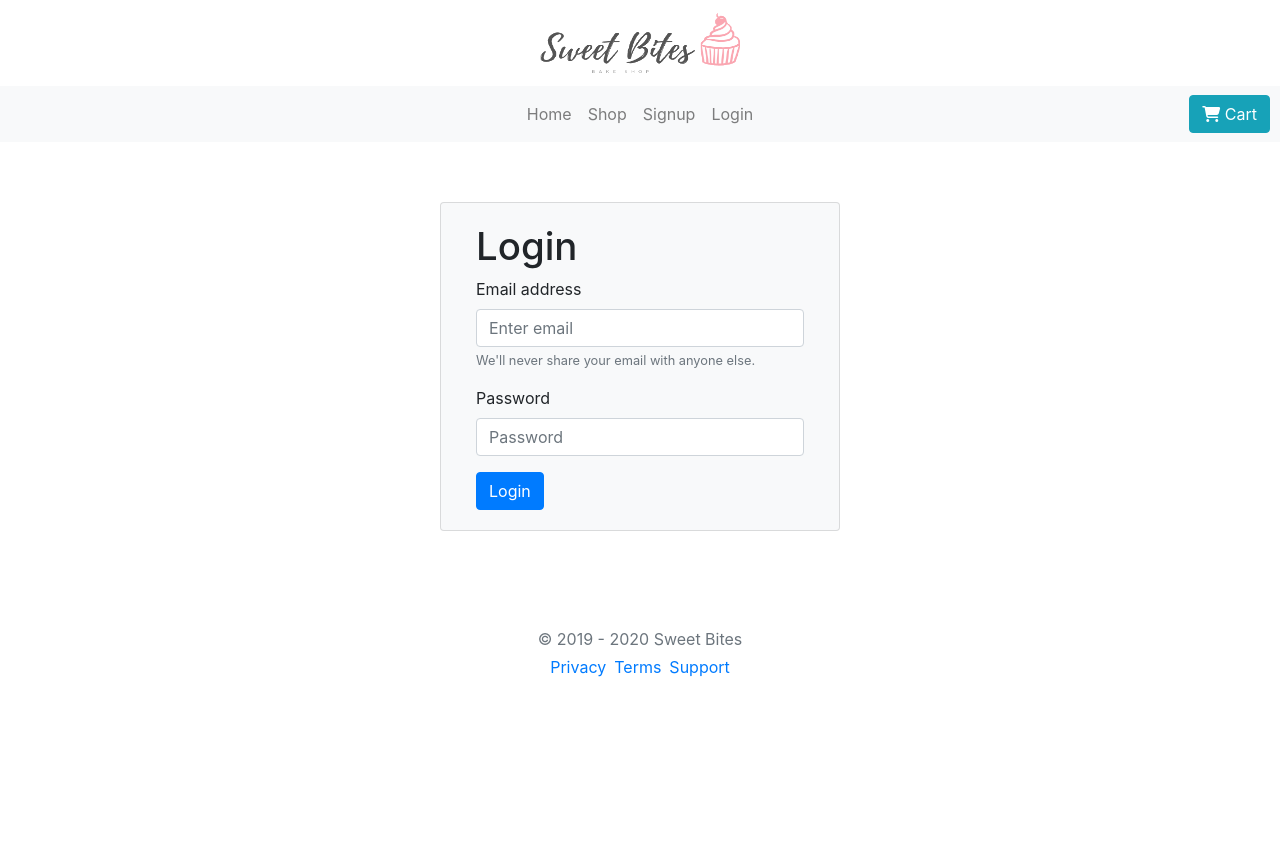
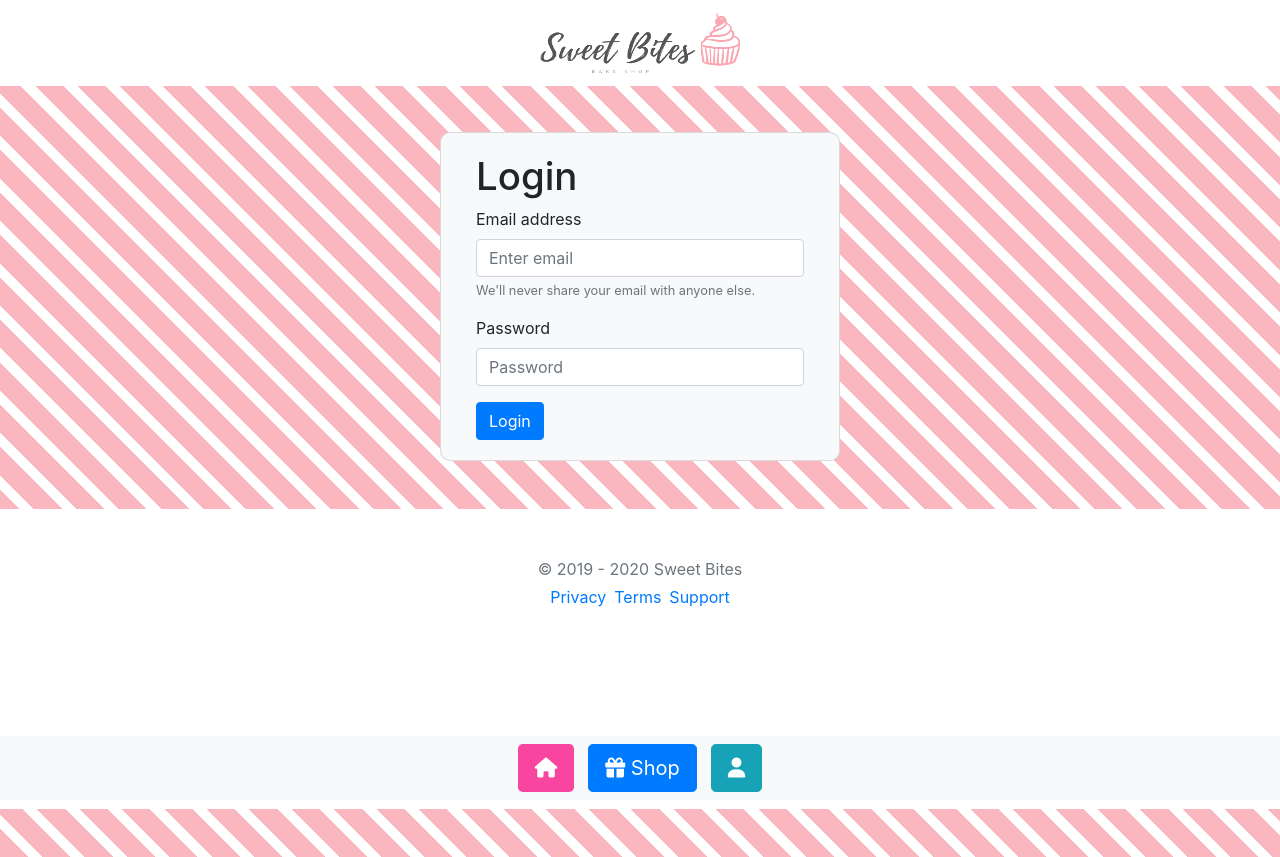
Before and after one commit to ppenapaz/sweet-bites, a Vue app: page /#/login in a window 1280 px wide. Before the commit the page ends 800 px from the top, so only its background shows below. Built offline with nearby package versions, Linux system fonts and the light colour scheme; no server answers.

Commit message:
finishing up

```diff
--- a/src/App.vue
+++ b/src/App.vue
@@ -28,4 +28,31 @@ a:not([href]):not([tabindex]){
 a:not([href]):not([tabindex]):hover{
   color: white;
 }
+
+body{
+  background-color: #fff;
+  background: repeating-linear-gradient(
+    45deg,
+    #fbb7bf,
+    #fbb7bf 20px,
+    white 20px,
+    white 30px
+  );
+}
+
+
+#app {
+  position: relative;
+  min-height: 100vh;
+}
+.pink{
+    background-color:  rgb(250, 126, 188);
+    color: white;
+}
+.container{
+  margin-top: 60px;
+  background-color: white;
+  border-radius: 10px;
+}
+
 </style>
--- a/src/components/auth/Signup.vue
+++ b/src/components/auth/Signup.vue
@@ -62,4 +62,6 @@ export default {
 .signup .field {
     margin-bottom: 16px;
 }
+
+
 </style>
--- a/src/components/home/Cart.vue
+++ b/src/components/home/Cart.vue
@@ -1,41 +1,42 @@
 <template>
     <div class="container">
         <br>
-      <div class="row">
+        <router-link :to="{ name: 'Shop' }"><span class="badge badge-primary badge-pill"><i class="fas fa-long-arrow-alt-left"></i> Continue Shopping</span></router-link>
+        <br>
+        <br>
+      <div v-if="cart_cupcakes.length == 0" class="jumbotron">
+        <h1 class="display-4">Your cart is empty!</h1>
+        <p class="lead">Apparently you haven't added anything to your cart.</p>
+        <hr class="my-4">
+        <p class="lead">
+          <router-link :to="{ name: 'Shop' }"><span class="bbtn btn-primary btn-lg">Browse Store</span></router-link>
+        </p>
+      </div>
+      <div v-else class="row">
         <div class="col-md-4 order-md-2 mb-4">
           <h4 class="d-flex justify-content-between align-items-center mb-3">
             <span class="text-muted">Your cart</span>
-            <span class="badge badge-secondary badge-pill">{{ count }}</span>
+            <span class="badge pink badge-pill">{{ count }} items</span>
           </h4>
           <ul class="list-group mb-3">
             <li v-for="cupcake in cart_cupcakes" :key="cupcake.id"  class="list-group-item d-flex justify-content-between lh-condensed">
               <div>
-                <h6 class="my-0">{{ cupcake.name }}</h6>
-                <small class="text-muted">{{ cupcake.description }}</small>
+                <h5 class="my-0">{{ cupcake.name }} </h5>
+                <h6>  ${{ cupcake.price.toFixed(2) }} each</h6>
+                <small class="text-muted">{{ cupcake.description }}</small><br>
+                <input type="number" id="quantity" name="quantity" class="float-right quantity form-control" v-model="cupcake.quantity" min="1" max="10">
+                <small class="float-left">quantity</small>
               </div>
-              <span class="text-muted">${{ cupcake.price }}</span>
+              <h5 class="text-muted">${{ (cupcake.price * cupcake.quantity).toFixed(2) }}</h5>
+              <a class="badge delete badge-pill float-right" v-on:click.stop="deleteCupcake(cupcake.id)"><i class="fas fa-times"></i></a>
             </li>
             <li class="list-group-item d-flex justify-content-between bg-light">
               <div class="text-success">
-                <h6 class="my-0">Promo code</h6>
-                <small>EXAMPLECODE</small>
+                <h6 class="my-0">Total (USD)</h6>
               </div>
-              <span class="text-success">-$5</span>
-            </li>
-            <li class="list-group-item d-flex justify-content-between">
-              <span>Total (USD)</span>
-              <strong>${{ total.toFixed(2) }}</strong>
+              <h3 class="text-success">${{ total.toFixed(2) }}</h3>
             </li>
           </ul>
-
-          <form class="card p-2">
-            <div class="input-group">
-              <input type="text" class="form-control" placeholder="Promo code">
-              <div class="input-group-append">
-                <button type="submit" class="btn btn-secondary">Redeem</button>
-              </div>
-            </div>
-          </form>
         </div>
         <div class="col-md-8 order-md-1">
           <h4 class="mb-3">Billing address</h4>
@@ -179,12 +180,14 @@
           </form>
         </div>
       </div>
+      <br>
     </div>
 </template>
 
 <script>
 import firebase from 'firebase'
 import db from '@/firebase/init'
+import { type } from 'os'
 
 export default {
     name: 'Cart',
@@ -204,7 +207,23 @@ export default {
                     return cupcake.id != id;
                 });
             })
+        },
+        updateTotal(){
+          let total = 0;
+          this.cart_cupcakes.forEach(function (value) {
+            total += parseFloat(value.price * value.quantity)
+          });
+
+          this.total = total;
+          console.log(this.total, typeof(this.total))
         }
+    },
+    updated(){
+      if(this.cart_cupcakes.length > 0)
+      {
+        this.updateTotal()
+      }
+
     },
     created(){
         let user = firebase.auth().currentUser
@@ -215,7 +234,7 @@ export default {
             snapshot.forEach(doc => {
                 let cupcake = doc.data();
                 cupcake.description = doc.data().description.substring(0,20) + "..."
-                cupcake.price = doc.data().price.toFixed(2);
+                cupcake.price = doc.data().price;
                 cupcake.id = doc.id
                 this.cart_cupcakes.push(cupcake)
                 this.total += parseFloat(cupcake.price)
@@ -228,5 +247,14 @@ export default {
 </script>
 
 <style>
-
+.quantity{
+  font-size: 12px;
+  width: 35%;
+}
+.delete{
+  color: white;
+  background-color: #F846A0;
+  height: 20px;
+  cursor: pointer;
+}
 </style>
--- a/src/components/home/Home.vue
+++ b/src/components/home/Home.vue
@@ -34,6 +34,9 @@
                 <span class="sr-only">Next</span>
             </a>
         </div>
+        <div class="container">
+            <h2>gg</h2>
+        </div>
     </div>
 </template>
 
--- a/src/components/home/Shop.vue
+++ b/src/components/home/Shop.vue
@@ -1,5 +1,5 @@
 <template>
-  <div class="container">
+  <div class="container" id="content-wrap">
         <br>
         <div class="row">
             <div class="col-sm-6" v-for="cupcake in cupcakes" :key="cupcake.id">
@@ -10,9 +10,20 @@
                     <div class="col-sm-8">
                         <h5 class="">{{ cupcake.name }}</h5>
                         <p class="">{{ cupcake.description }}</p>
-                        <span v-for="(ing, index) in cupcake.ingredients" :key="index" class="badge badge-pill badge-primary">{{ing}}</span>
+                        <h4>${{ cupcake.price.toFixed(2) }}</h4>
+                        <span v-for="(ing, index) in cupcake.ingredients" :key="index" class="badge badge-pill pink ingredient">{{ing}}</span>
                         <p></p>
-                        <a @click.prevent="addCart(cupcake.id)" class="btn-buy btn btn-primary" role="button"><i class="fas fa-shopping-cart"></i> Add to cart</a>
+                        <div class="col-sm-6">
+                            <div class="input-group">
+                                <div class="input-group-append">
+                                    <input type="number" id="quantity" name="quantity" class="form-control input-number" v-model="cupcake.quantity" min="1" max="10" size="3">
+                                    <a @click.prevent="addCart(cupcake)" class="btn-buy btn btn-primary" role="button"><i class="fas fa-shopping-cart"></i> Add to cart</a>
+                                </div>
+                            </div>
+                        </div>
+                        <p></p>
+
+                        <p></p>
                     </div>
                 </div>
             </div>
@@ -33,7 +44,8 @@ export default {
         }
     },
     methods: {
-        addCart(id) {
+        addCart(param_cupcake) {
+            let id = param_cupcake.id
             let user = firebase.auth().currentUser
 
             // FIND CUPCAKE
@@ -41,9 +53,9 @@ export default {
                 let add_cupcake = {
                     cupcake_id: doc.id,
                     user_id: user.uid,
-                    price: doc.data().price,
+                    price: param_cupcake.price,
                     name: doc.data().name,
-                    quantity: 1,
+                    quantity: param_cupcake.quantity,
                     description: doc.data().description
                 }
                 //console.log(add_cupcake)
@@ -52,6 +64,8 @@ export default {
                 db.collection('cart').add(add_cupcake).catch(err => {
                     console.log(err)
                 })
+
+                alert(`${add_cupcake.name} was added to cart!`);
 
             }).catch( (error) => { })
         }
@@ -63,6 +77,7 @@ export default {
             snapshot.forEach(doc => {
                 let cupcake = doc.data();
                 cupcake.id = doc.id
+                cupcake.quantity = 1
                 this.cupcakes.push(cupcake)
             })
         })
@@ -77,4 +92,11 @@ export default {
     margin: 2px;
     padding: 1px 10px;
 }
+.ingredient{
+    margin-right: 2px;
+}
+
+.input-number{
+    width: auto;
+}
 </style>
--- a/src/components/layout/Footer.vue
+++ b/src/components/layout/Footer.vue
@@ -1,5 +1,5 @@
 <template>
-    <footer class="my-5 pt-5 text-muted text-center text-small">
+    <footer id="footer" class="my-5 pt-5 text-muted text-center text-small">
     <p class="mb-1">© 2019 - 2020 Sweet Bites</p>
     <ul class="list-inline">
         <li class="list-inline-item"><a href="#">Privacy</a></li>
@@ -22,4 +22,14 @@ export default {
 
 <style>
 
+#content-wrap {
+  padding-bottom: 2.5rem;    /* Footer height */
+}
+
+#footer {
+    background-color: white;
+    bottom: 0%;
+    width: 100%;
+    height: 300px
+}
 </style>
--- a/src/components/layout/Navbar.vue
+++ b/src/components/layout/Navbar.vue
@@ -1,22 +1,24 @@
 <template>
     <div>
-        <nav class="navbar navbar-light">
+        <nav class="navbar navbar-light fixed-top">
             <a class="navbar-brand mx-auto" href="/">
                 <img src="@/assets/LogoSB.png" width="200" height="60" alt="">
             </a>
         </nav>
-        <nav class="navbar navbar-expand-lg navbar-light bg-light">
+        <nav class="navbar navbar-expand-lg navbar-light fixed-bottom bg-light">
             <div class="navbar-nav mx-auto">
-                <router-link :to="{ name: 'Home' }" class="nav-link">Home</router-link>
-                <router-link :to="{ name: 'Shop' }" class="nav-link">Shop</router-link>
-                <router-link v-if="!user" :to="{ name: 'Signup' }" class="nav-link">Signup</router-link>
-                <router-link v-if="!user" :to="{ name: 'Login' }" class="nav-link">Login</router-link>
-                <a v-if="user" class="nav-link" @click="logout">Logout</a>
+                <router-link :to="{ name: 'Home' }" class="nav-btn btn btn-pink btn-lg"><i class="fas fa-home"></i></router-link>
+                <router-link :to="{ name: 'Shop' }" class="nav-btn btn btn-primary btn-lg"><i class="fas fa-gift"></i> Shop</router-link>
+                <router-link v-if="!user" :to="{ name: 'Login' }" class="nav-btn btn btn-info btn-lg"><i class="fas fa-user"></i></router-link>
+                <a v-if="user" class="nav-btn btn btn-danger btn-lg" @click="logout"><i class="fas fa-sign-out-alt"></i></a>
             </div>
             <div class="right-side">
-                <router-link :to="{ name: 'Cart' }" class="btn btn-info"><i class="fas fa-shopping-cart"></i> Cart <span v-if="user" class="badge badge-secondary badge-pill">{{ count }}</span></router-link>
+                <router-link v-if="user" :to="{ name: 'Cart' }" class="btn btn-pink btn-lg"><i class="fas fa-shopping-cart"></i> My Cart <span v-if="user" class="badge pink badge-pill">{{ count }}</span></router-link>
             </div>
         </nav>
+        <br>
+        <br>
+        <br>
     </div>
 </template>
 
@@ -77,6 +79,19 @@ export default {
 </script>
 
 <style>
+.btn-pink{
+    background-color: #F846A0;
+    text-decoration:none;
+    color: white;
+}
+.btn-pink:hover{
+    background-color: #F874B7;
+    text-decoration:none;
+    color: white;
+}
+.nav-btn{
+    margin: auto 7px;
+}
 .navbar-logo {
     width: 90px;
 }
@@ -88,4 +103,7 @@ export default {
     position: absolute;
     right: 10px;
 }
+.fixed-bottom{
+    font-size: 22px;
+}
 </style>
```
